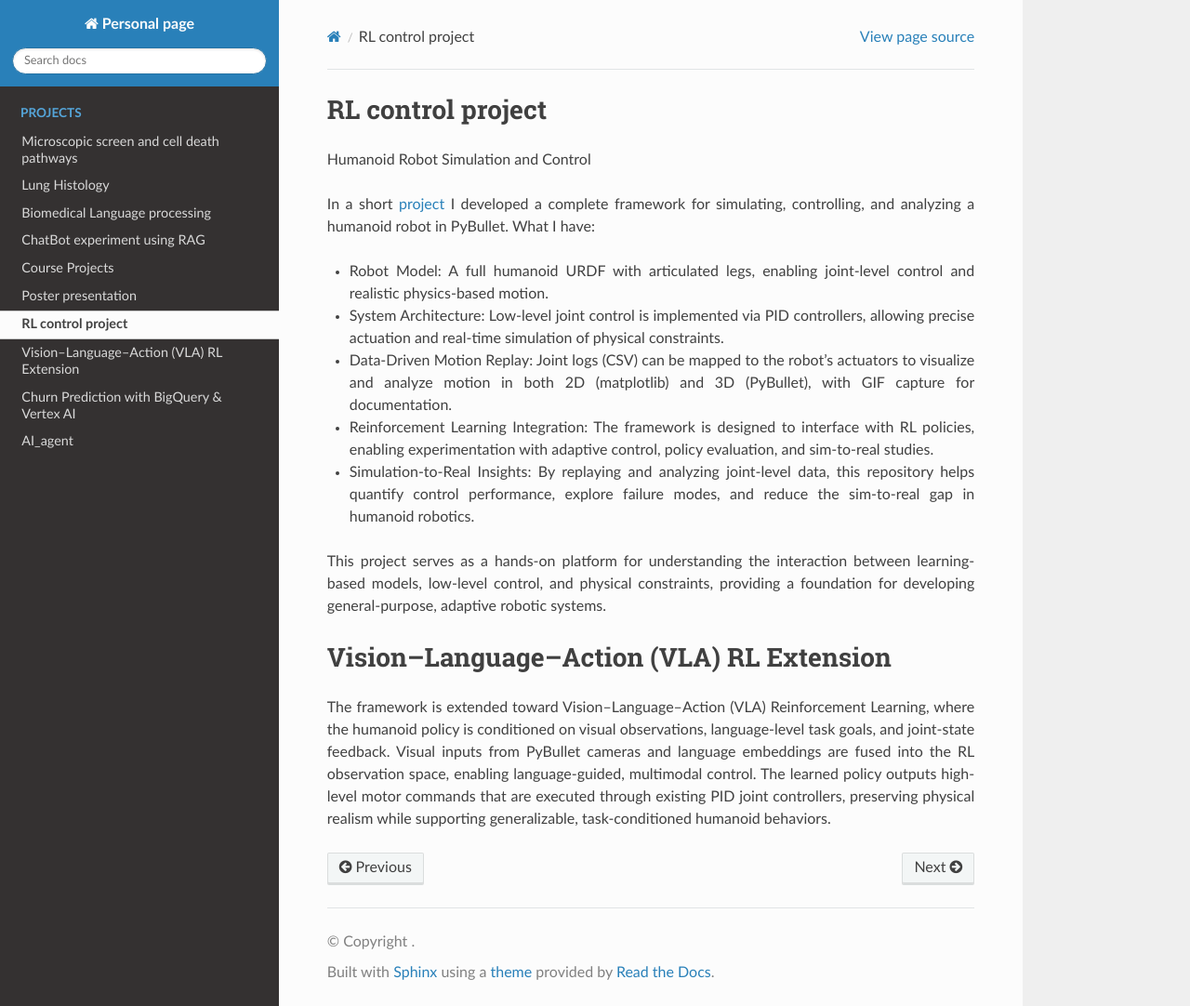
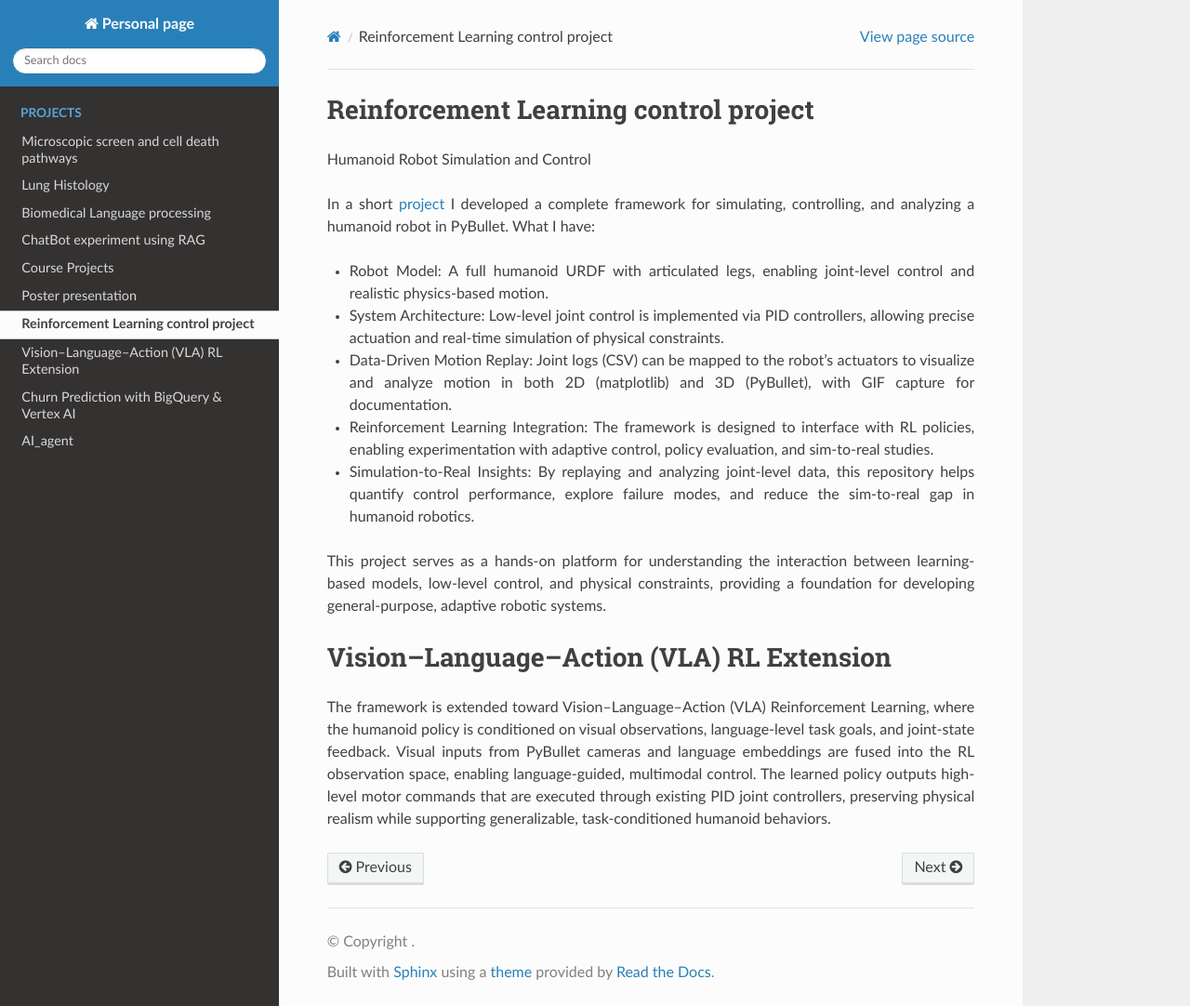
Before and after one commit to SalmaKazemiRashed/ImSalmaKRashed, a Sphinx documentation site: the page built from doc/Vision-Languation-Action-RL.md, in a window 1280 px wide and 1082 px high. Shown: the whole window at 93% size. Built offline with Sphinx 7.4.7 and the Read the Docs theme 3.1.0, drawn with Linux system fonts in a browser that asks for light colours.

Commit message:
Update Vision-Languation-Action-RL.md

```diff
--- a/doc/Vision-Languation-Action-RL.md
+++ b/doc/Vision-Languation-Action-RL.md
@@ -1,4 +1,4 @@
-RL control project
+Reinforcement Learning control project
 ==============
 Humanoid Robot Simulation and Control
 
```
